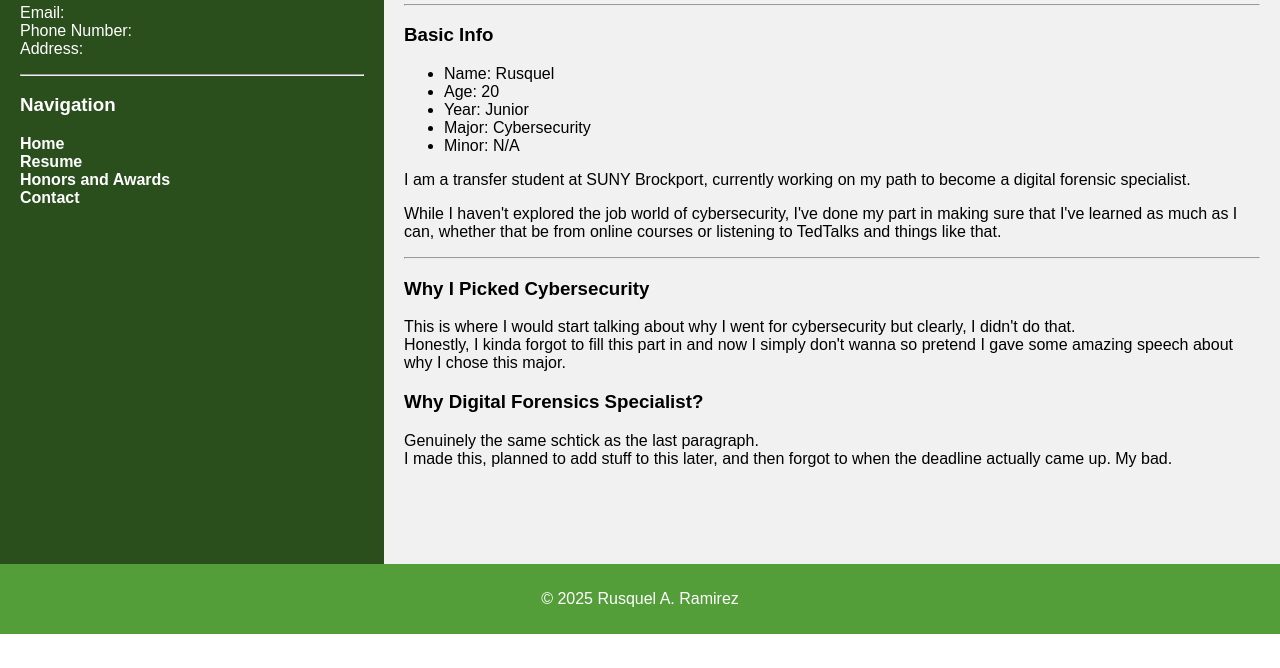
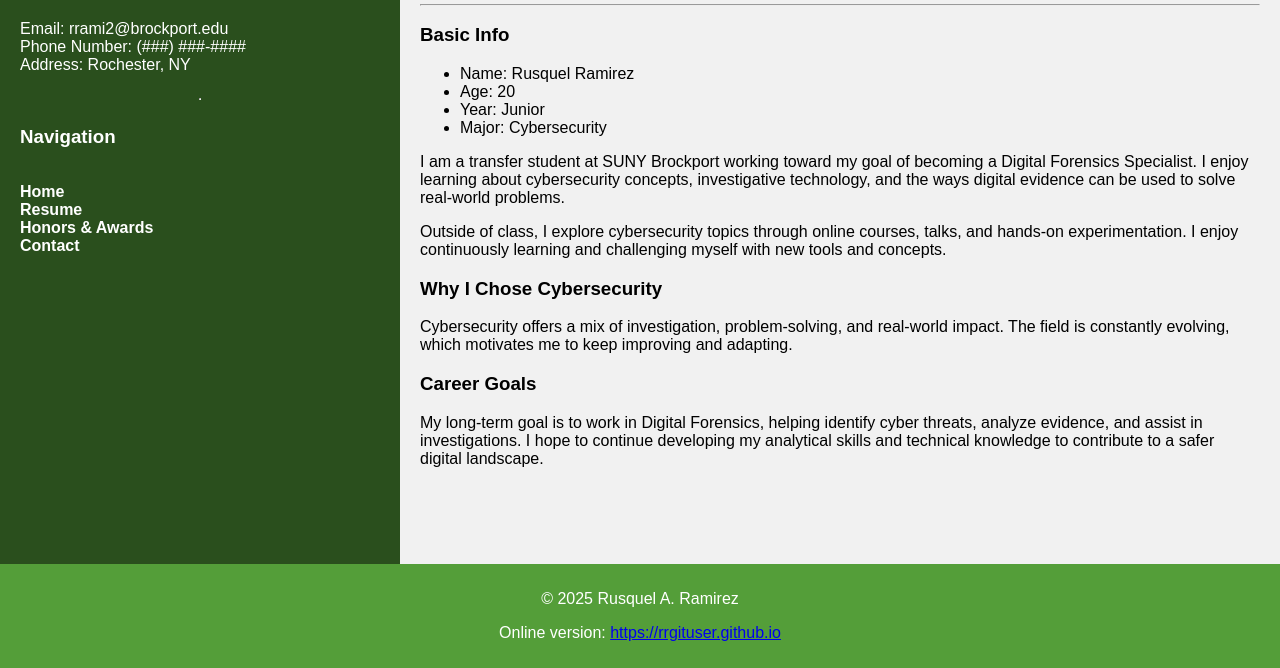
Before and after one commit to RRGITUSER/RRGITUSER.github.io, a plain HTML site: page index.html in a window 1280 px wide. Shown: the part 460-1128 px from the top of the page. Before the commit the page ends 1094 px from the top, so only its background shows below. Drawn offline with Linux system fonts and the light colour scheme.

Commit message:
Update index.html

```diff
--- a/index.html
+++ b/index.html
@@ -1,117 +1,30 @@
 <!DOCTYPE html>
 <html lang="en">
 <head>
-	<!-- HTML Header -->
-    <title>Index</title>
+    <title>About Me – Rusquel Ramirez</title>
     <meta charset="utf-8">
-	<meta name="description" content="CIS117 Lab 2">
+    <meta name="description" content="Professional portfolio website for Rusquel Ramirez.">
+    <meta name="keywords" content="Cybersecurity, Digital Forensics, Portfolio, Resume">
     <meta name="author" content="Rusquel Ramirez">
-	<meta name="keywords" content="html, tags, heading, self-promo">
 
-
-
-	<style>
-        * {
-            box-sizing: border-box;
-        }
-
-        body {
-            font-family: Arial, Helvetica, sans-serif;
-            margin: 0;
-        }
-
-        header {
-            background-color: #549E39;
-            padding: 30px;
-            text-align: center;
-            font-size: 35px;
-            color: white;
-        }
-
-        section {
-            display: flex;
-            min-height: calc(100vh - 160px); /* Adjusts for header + footer height */
-        }
-
-        nav {
-            width: 30%;
-            background: #2A4F1D;
-            padding: 20px;
-            color: white;
-            display: flex;
-            flex-direction: column;
-            justify-content: flex-start;
-        }
-
-        nav ul {
-            list-style-type: none;
-            padding: 0;
-        }
-
-        nav a {
-            color: white;
-            text-decoration: none;
-            font-weight: bold;
-        }
-
-        nav a:hover {
-            text-decoration: underline;
-            color: #A8E6A3;
-        }
-
-        article {
-            width: 70%;
-            padding: 20px;
-            background-color: #f1f1f1;
-        }
-
-        table, th, td {
-            border: 1px solid #333;
-            border-collapse: collapse;
-            padding: 8px;
-        }
-
-        th {
-            background-color: #549E39;
-            color: white;
-        }
-
-        @media (max-width: 600px) {
-            section {
-                flex-direction: column;
-            }
-
-            nav, article {
-                width: 100%;
-                height: auto;
-            }
-        }
-
-        footer {
-            text-align: center;
-            background-color: #549E39;
-            color: white;
-            padding: 10px;
-        }
-	</style>
+    <link rel="stylesheet" href="style.css">
 </head>
 
 <body>
     <header>
         <img src="logo.png" alt="Rusquel Ramirez Logo" style="height:80px;">
         <h2>Rusquel Ramirez</h2>
-        <h3>Professional Position</h3>
+        <h3>Aspiring Digital Forensics Specialist</h3>
     </header>
 
     <main>
         <section>
             <nav>
-				<div>
                 <h3>Contact Information</h3>
                 <ul>
-						<li>Email:</li>
-						<li>Phone Number:</li>
-						<li>Address:</li>
+                    <li>Email: rrami2@brockport.edu</li>
+                    <li>Phone Number: (###) ###-####</li>
+                    <li>Address: Rochester, NY</li>
                 </ul>
                 <hr>
 
@@ -119,42 +32,53 @@
                 <ul>
                     <li><a href="index.html">Home</a></li>
                     <li><a href="resume.html">Resume</a></li>
-						<li><a href="honors.html">Honors and Awards</a></li>
+                    <li><a href="honors.html">Honors & Awards</a></li>
                     <li><a href="contact.html">Contact</a></li>
                 </ul>
-				</div>
             </nav>
 
             <article>
-				<h1>All About Me</h1>
+                <h1>About Me</h1>
                 <hr>
+
                 <h3>Basic Info</h3>
                 <ul>
-					<li>Name: Rusquel</li>
+                    <li>Name: Rusquel Ramirez</li>
                     <li>Age: 20</li>
                     <li>Year: Junior</li>
                     <li>Major: Cybersecurity</li>
-					<li>Minor: N/A</li>
                 </ul>
 
-				<p>I am a transfer student at SUNY Brockport, currently working on my path to become a digital forensic specialist.</p>
-				<p>While I haven't explored the job world of cybersecurity, I've done my part in making sure that I've learned as much as I can,
-				whether that be from online courses or listening to TedTalks and things like that.</p>
-				<hr>
+                <p>
+                    I am a transfer student at SUNY Brockport working toward my goal of becoming a Digital Forensics Specialist.
+                    I enjoy learning about cybersecurity concepts, investigative technology, and the ways digital evidence
+                    can be used to solve real-world problems.
+                </p>
 
-				<h3>Why I Picked Cybersecurity</h3>
-				<p>This is where I would start talking about why I went for cybersecurity but clearly, I didn't do that. <br>
-				Honestly, I kinda forgot to fill this part in and now I simply don't wanna so pretend I gave some amazing speech about why I chose this major.</p>
+                <p>
+                    Outside of class, I explore cybersecurity topics through online courses, talks, and hands-on experimentation.
+                    I enjoy continuously learning and challenging myself with new tools and concepts.
+                </p>
 
-				<h3>Why Digital Forensics Specialist?</h3>
-				<p>Genuinely the same schtick as the last paragraph. <br>
-				I made this, planned to add stuff to this later, and then forgot to when the deadline actually came up. My bad.</p>
+                <h3>Why I Chose Cybersecurity</h3>
+                <p>
+                    Cybersecurity offers a mix of investigation, problem-solving, and real-world impact.
+                    The field is constantly evolving, which motivates me to keep improving and adapting.
+                </p>
+
+                <h3>Career Goals</h3>
+                <p>
+                    My long-term goal is to work in Digital Forensics, helping identify cyber threats, analyze evidence,
+                    and assist in investigations. I hope to continue developing my analytical skills and technical knowledge
+                    to contribute to a safer digital landscape.
+                </p>
             </article>
         </section>
     </main>
 
     <footer>
         <p>&copy; 2025 Rusquel A. Ramirez</p>
+        <p>Online version: <a href="https://rrgituser.github.io">https://rrgituser.github.io</a></p>
     </footer>
 </body>
 </html>
```
Lines whose indentation alone changed are shown as unchanged.
